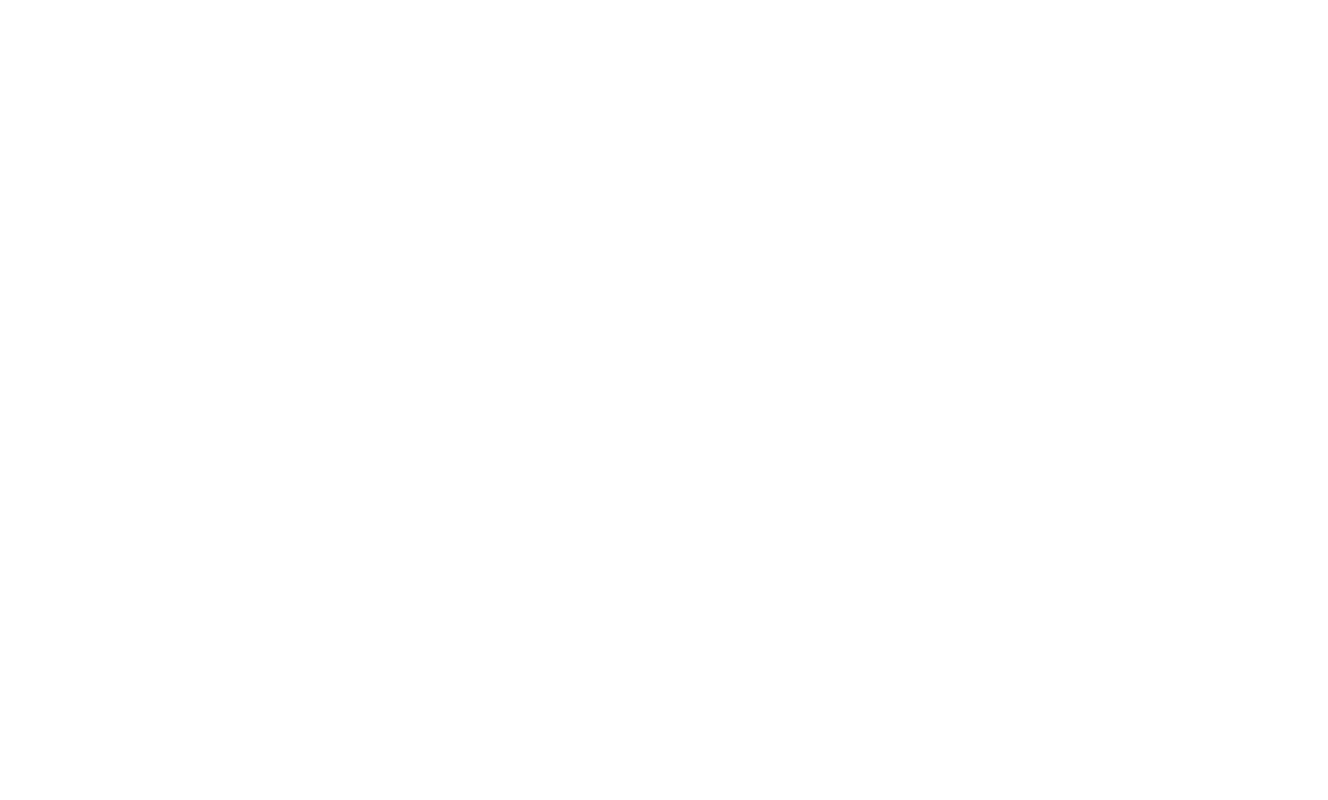
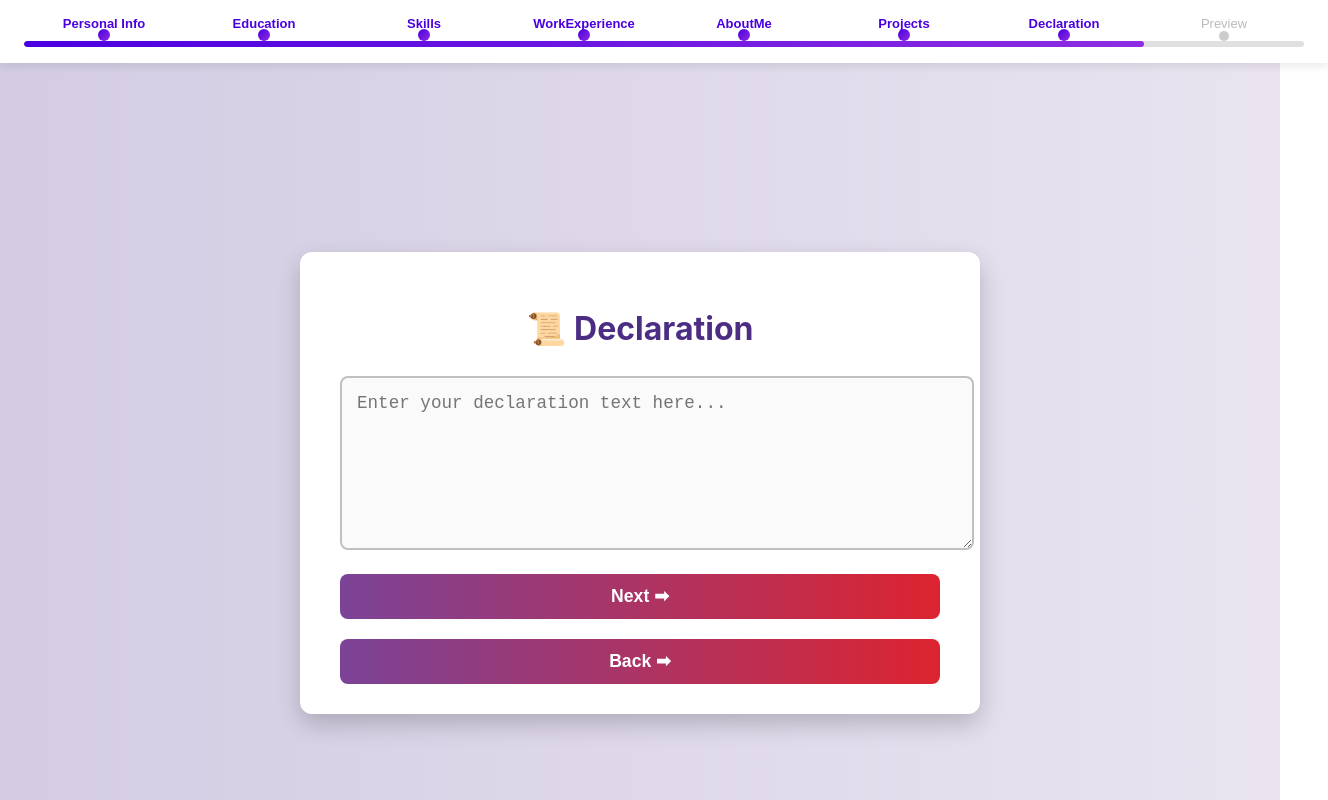
Before and after one commit to Naveen01-alt/resume-builder, a React (Create React App) app: page /declaration in a window 1280 px wide. Before the commit this address had no page. Shown: the top 800 px of the page, 1328 px wide, since content can reach past the window. Built offline with nearby package versions, Linux system fonts and the light colour scheme.

Commit message:
modified files

```diff
--- a/src/App.js
+++ b/src/App.js
@@ -13,6 +13,7 @@ import AboutMe from './components/Builder/AboutMe';
 import Projects from './components/Builder/Projects';
 import ResumePreview from './components/Builder/ResumePreview';
 import StepProgressBar from './components/Builder/StepProgressBar';
+import Declaration from './components/Builder/Declaration';
 
 function HomePage() {
   return (
@@ -21,6 +22,7 @@ function HomePage() {
       <Herosection />
       <FeaturesSection />
       <HowItWorksSection />
+
       <Footer />
     </main>
   );
@@ -37,6 +39,7 @@ function LayoutWithProgress() {
     '/workexperience',
     '/projects',
     '/aboutme',
+    '/declaration',
     '/resumepreview'
   ];
 
@@ -60,6 +63,12 @@ function LayoutWithProgress() {
         <Route path="/aboutme" element={<AboutMe />} />
         <Route path="/projects" element={<Projects />} />
         <Route path="/resumepreview" element={<ResumePreview />} />
+        <Route path="/declaration" element={<Declaration/>}/>
+        <Route path="/featuresection" element={<FeaturesSection/>}/>
+        <Route path="/templateselection" element={<TemplateSelection/>}/>
+        <Route path="/howitworkssection" element={<HowItWorksSection/>}/>
+
+
       </Routes>
     </>
   );
--- /dev/null
+++ b/src/components/Builder/Declaration.css
@@ -0,0 +1,82 @@
+.declaration-container {
+  display: flex;
+  justify-content: center;
+  align-items: center;
+  min-height: 100vh;
+  padding: 20px;
+  background: linear-gradient(to right, #d3cce3, #e9e4f0);
+}
+
+.declaration-box {
+  background: #ffffff;
+  padding: 30px 40px;
+  border-radius: 12px;
+  box-shadow: 0 10px 25px rgba(0, 0, 0, 0.2);
+  max-width: 600px;
+  width: 100%;
+  transition: all 0.3s ease-in-out;
+}
+
+.declaration-title {
+  font-size: 2rem;
+  font-weight: bold;
+  margin-bottom: 20px;
+  color: #4b2e83;
+  text-align: center;
+}
+
+.declaration-textarea {
+  width: 100%;
+  min-height: 140px;
+  padding: 15px;
+  font-size: 1.1rem;
+  border: 2px solid #c0c0c0;
+  border-radius: 8px;
+  resize: vertical;
+  background: #fafafa;
+  transition: border-color 0.2s ease-in-out;
+}
+
+.declaration-textarea:focus {
+  border-color: #7b4397;
+  outline: none;
+}
+
+.declaration-btn {
+  margin-top: 20px;
+  width: 100%;
+  padding: 12px;
+  font-size: 1.1rem;
+  font-weight: bold;
+  color: white;
+  background: linear-gradient(to right, #7b4397, #dc2430);
+  border: none;
+  border-radius: 8px;
+  cursor: pointer;
+  transition: transform 0.2s ease-in-out, box-shadow 0.2s ease-in-out;
+}
+
+.declaration-btn:hover {
+  transform: scale(1.03);
+  box-shadow: 0 8px 16px rgba(0, 0, 0, 0.2);
+}
+
+/* Responsive */
+@media (max-width: 600px) {
+  .declaration-box {
+    padding: 20px;
+  }
+
+  .declaration-title {
+    font-size: 1.5rem;
+  }
+
+  .declaration-textarea {
+    font-size: 1rem;
+  }
+
+  .declaration-btn {
+    font-size: 1rem;
+    padding: 10px;
+  }
+}
--- /dev/null
+++ b/src/components/Builder/Declaration.jsx
@@ -0,0 +1,43 @@
+import React, { useState, useEffect } from "react";
+import { useNavigate } from "react-router-dom";
+import "./Declaration.css";
+
+const Declaration = () => {
+  const [declaration, setDeclaration] = useState("");
+  const navigate = useNavigate();
+
+  useEffect(() => {
+    const saved = localStorage.getItem("declaration");
+    if (saved) {
+      setDeclaration(saved);
+    }
+  }, []);
+
+  const handleChange = (e) => {
+    setDeclaration(e.target.value);
+    localStorage.setItem("declaration", e.target.value);
+  };
+
+  return (
+    <div className="declaration-container">
+      <div className="declaration-box">
+        <h2 className="declaration-title">📜 Declaration</h2>
+        <textarea
+          className="declaration-textarea"
+          rows="6"
+          placeholder="Enter your declaration text here..."
+          value={declaration}
+          onChange={handleChange}
+        ></textarea>
+        <button className="declaration-btn" onClick={() => navigate("/resumepreview")}>
+          Next ➡
+        </button>
+        <button className="declaration-btn" onClick={() => navigate("/projects")}>
+          Back ➡
+        </button>
+      </div>
+    </div>
+  );
+};
+
+export default Declaration;
--- a/src/components/Builder/Projects.jsx
+++ b/src/components/Builder/Projects.jsx
@@ -76,7 +76,7 @@ export default function Projects() {
         <button className="back-btn" onClick={() => navigate("/aboutme")}>
           ⬅ Back
         </button>
-        <button className="next-btn" onClick={() => navigate("/resumepreview")}>
+        <button className="next-btn" onClick={() => navigate("/declaration")}>
           Next ➡
         </button>
         <button className="preview-btn" onClick={() => setShowPreview(true)}>
--- a/src/components/Builder/ResumePreview.jsx
+++ b/src/components/Builder/ResumePreview.jsx
@@ -36,20 +36,27 @@ export default function ResumePreview() {
   const skills = getData("skillsList");
   const work = getData("workList");
   const projects = getData("userProjects");
+  const declaration = localStorage.getItem("declaration") || "";
+
+
+  const aboutMeData = (() => {
+    try {
+      return JSON.parse(localStorage.getItem("aboutMe")) || {};
+    } catch {
+      return {};
+    }
+  })();
 
   const about = {
-    summary: localStorage.getItem("aboutMeSummary") || "",
-    strengths: getData("aboutMeStrengths"),
-    weaknesses: getData("aboutMeWeaknesses"),
-    languages: getData("aboutMeLanguages"),
+    summary: aboutMeData.summary || "",
+    strengths: Array.isArray(aboutMeData.strengths) ? aboutMeData.strengths : [],
+    hobbies: Array.isArray(aboutMeData.hobbies) ? aboutMeData.hobbies : [],
+    languages: Array.isArray(aboutMeData.languages) ? aboutMeData.languages : [],
   };
 
   const downloadPDF = async () => {
     const input = resumeRef.current;
     if (!input) return;
-
-    const A4_WIDTH = 210;
-    const A4_HEIGHT = 297;
 
     const canvas = await html2canvas(input, {
       scale: 2,
@@ -60,20 +67,20 @@ export default function ResumePreview() {
     });
 
     const imgData = canvas.toDataURL("image/jpeg", 1.0);
+    const pdf = new jsPDF("p", "mm", "a4");
 
-    const pdf = new jsPDF("p", "mm", "a4");
-    const pdfWidth = A4_WIDTH;
+    const pdfWidth = 210;
     const pdfHeight = (canvas.height * pdfWidth) / canvas.width;
 
-    if (pdfHeight <= A4_HEIGHT) {
+    if (pdfHeight <= 297) {
       pdf.addImage(imgData, "JPEG", 0, 0, pdfWidth, pdfHeight);
     } else {
       let heightLeft = pdfHeight;
       let position = 0;
       while (heightLeft > 0) {
         pdf.addImage(imgData, "JPEG", 0, position, pdfWidth, pdfHeight);
-        heightLeft -= A4_HEIGHT;
-        position -= A4_HEIGHT;
+        heightLeft -= 297;
+        position -= 297;
         if (heightLeft > 0) pdf.addPage();
       }
     }
@@ -102,8 +109,8 @@ export default function ResumePreview() {
         ref={resumeRef}
         style={{
           overflow: "hidden",
-          width: "794px", // A4 width in pixels @ 96dpi
-          minHeight: "1123px", // A4 height in pixels @ 96dpi
+          width: "794px",
+          minHeight: "1123px",
           padding: "20px",
           margin: "0 auto",
           backgroundColor: "#fff",
@@ -111,9 +118,8 @@ export default function ResumePreview() {
       >
         <div className="resume-inner">
           <aside className="resume-left">
-            {photo && (
-              <img src={photo} alt="Profile" className="profile-photo" />
-            )}
+            {photo && <img src={photo} alt="Profile" className="profile-photo" />}
+
             {personal && (
               <section>
                 <h3>CONTACT</h3>
@@ -124,32 +130,37 @@ export default function ResumePreview() {
                 {personal.website && <p>🌐 {personal.website}</p>}
               </section>
             )}
+
             {skills.length > 0 && (
               <section>
                 <h3>SKILLS</h3>
                 <ul>{skills.map((s, i) => <li key={i}>{s}</li>)}</ul>
               </section>
             )}
+
             {(about.summary || about.strengths.length || about.weaknesses.length || about.languages.length) && (
               <section>
-                <h3>ABOUT</h3>
+                <h3>ABOUT ME</h3>
                 {about.summary && <p>{about.summary}</p>}
+
                 {about.strengths.length > 0 && (
                   <>
-                    <p><strong>Strengths:</strong></p>
+                    <h4>Strengths</h4>
                     <ul>{about.strengths.map((s, i) => <li key={i}>{s}</li>)}</ul>
                   </>
                 )}
-                {about.weaknesses.length > 0 && (
+
+                {about.hobbies.length > 0 && (
                   <>
-                    <p><strong>Weaknesses:</strong></p>
-                    <ul>{about.weaknesses.map((w, i) => <li key={i}>{w}</li>)}</ul>
+                    <h4>Hobbies</h4>
+                    <ul>{about.hobbies.map((w, i) => <li key={i}>{w}</li>)}</ul>
                   </>
                 )}
+
                 {about.languages.length > 0 && (
                   <>
-                    <p><strong>Languages:</strong></p>
-                    <ul>{about.languages.map((l, i) => <li key={i}>{l}</li>)}</ul>
+                    <h4>Languages</h4>
+                    <ul>{about.languages.map((lang, i) => <li key={i}>{lang}</li>)}</ul>
                   </>
                 )}
               </section>
@@ -163,6 +174,7 @@ export default function ResumePreview() {
                 <h2>{personal.profession}</h2>
               </header>
             )}
+
             {work.length > 0 && (
               <section>
                 <h3>EXPERIENCE</h3>
@@ -179,6 +191,7 @@ export default function ResumePreview() {
                 ))}
               </section>
             )}
+
             {education.length > 0 && (
               <section>
                 <h3>EDUCATION</h3>
@@ -190,6 +203,8 @@ export default function ResumePreview() {
                 ))}
               </section>
             )}
+
+
             {projects.length > 0 && (
               <section>
                 <h3>PROJECTS</h3>
@@ -208,13 +223,19 @@ export default function ResumePreview() {
                 ))}
               </section>
             )}
+            {declaration && (
+    <section>
+      <h3>DECLARATION</h3>
+      <p>{declaration}</p>
+    </section>
+            )}
           </main>
         </div>
       </div>
 
       <div className="resume-actions">
         <button onClick={downloadPDF}>📥 Download</button>
-        <button onClick={() => navigate("/projects")}>Edit ➡</button>
+        <button onClick={() => navigate("/about")}>Edit ➡</button>
       </div>
     </div>
   );
--- a/src/components/Builder/StepProgressBar.jsx
+++ b/src/components/Builder/StepProgressBar.jsx
@@ -13,6 +13,7 @@ export default function StepProgressBar() {
     { path: '/workexperience', label: 'WorkExperience' },
     { path: '/aboutme', label: 'AboutMe' },
     { path: '/projects', label: 'Projects' },
+    { path: '/declaration', label: 'Declaration' },
     { path: '/resumepreview', label: 'Preview' },
   ];
 
--- a/src/components/HomePage/Navbar.jsx
+++ b/src/components/HomePage/Navbar.jsx
@@ -1,37 +1,43 @@
 import { useState } from 'react';
+import { useNavigate } from 'react-router-dom';
 import './Navbar.css';
 
 export default function Navbar() {
   const [menuOpen, setMenuOpen] = useState(false);
+  const navigate = useNavigate();
+
+  const handleNav = (path) => {
+    setMenuOpen(false); // close mobile menu
+    navigate(path);
+  };
 
   return (
     <header className="navbar">
       <div className="navbar-container">
-        <div className="navbar-logo">ResumePro</div>
+        <div className="navbar-logo" onClick={() => handleNav('/')}>
+          ResumePro
+        </div>
 
         <nav className="navbar-links">
-          <a href="#features" className="navbar-link">Features</a>
-          <a href="#templates" className="navbar-link">Templates</a>
-          <a href="#how-it-works" className="navbar-link">How it Works</a>
-          <a href="#contact" className="navbar-link">Contact</a>
+          <button className="navbar-link" onClick={() => handleNav('/featuresection')}>Features</button>
+          <button className="navbar-link" onClick={() => handleNav('/templateselection')}>Templates</button>
+          <button className="navbar-link" onClick={() => handleNav('/howitworkssection')}>How it Works</button>
+
         </nav>
 
-
-
         <div className="navbar-toggle" onClick={() => setMenuOpen(!menuOpen)}>
-          ☰
+          {!menuOpen ? '☰' : '✖'}
         </div>
       </div>
 
-      {menuOpen && (
-        <div className="mobile-menu">
-          <a href="#features" onClick={() => setMenuOpen(false)}>Features</a>
-          <a href="#templates" onClick={() => setMenuOpen(false)}>Templates</a>
-          <a href="#how-it-works" onClick={() => setMenuOpen(false)}>How it Works</a>
-          <a href="#contact" onClick={() => setMenuOpen(false)}>Contact</a>
-          <a href="#" className="navbar-btn" onClick={() => setMenuOpen(false)}>Start</a>
-        </div>
-      )}
+      {/* Mobile Menu */}
+      <div className={`mobile-menu ${menuOpen ? 'show' : ''}`}>
+        <button onClick={() => handleNav('/featuresection')}>Features</button>
+        <button onClick={() => handleNav('/templateselection')}>Templates</button>
+        <button onClick={() => handleNav('/howitworkssection')}>How it Works</button>
+
+
+      </div>
     </header>
   );
 }
```
Also changed, not shown: src/components/Builder/AboutMe.jsx (+10 -10 lines), src/components/HomePage/Navbar.css (+54 -20 lines).
